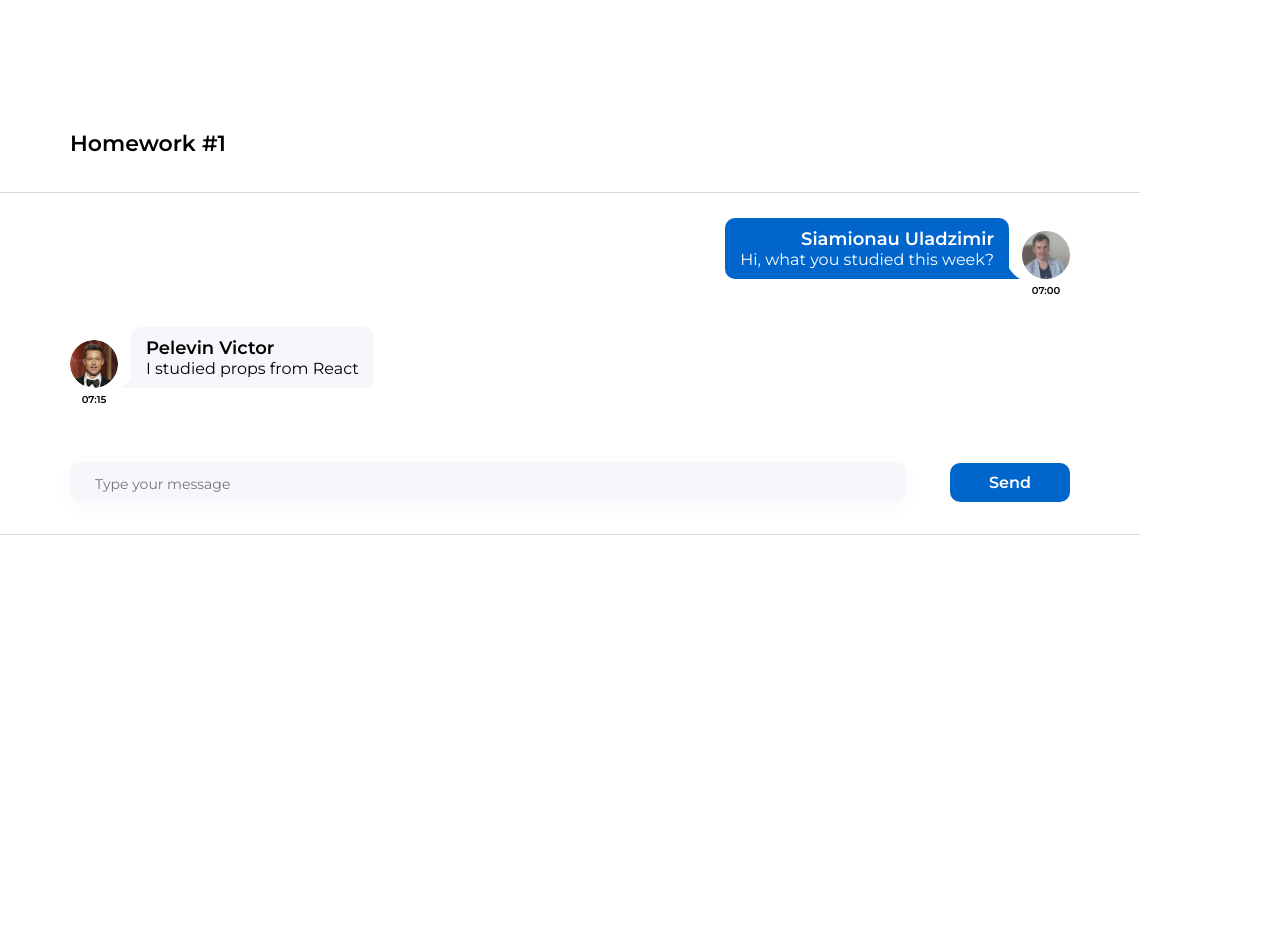
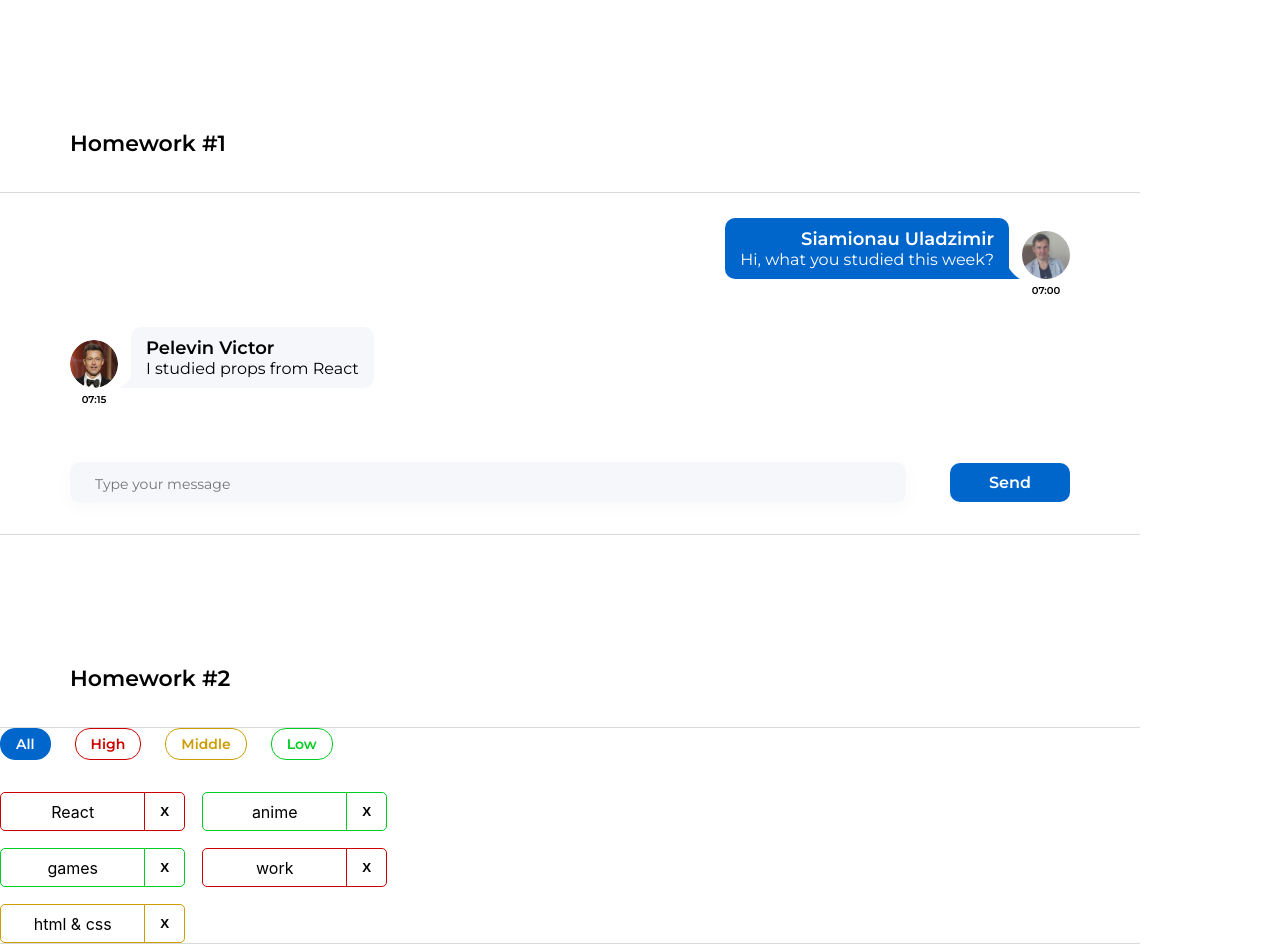
Before and after one commit to Vladseme2012/hws2-master, a React (Create React App) app: page /#/ in a window 1280 px wide. Before the commit the page ends 800 px from the top, so only its background shows below. Built offline with nearby package versions, Linux system fonts and the light colour scheme.

Commit message:
added solution for task hw02

```diff
--- a/src/s1-main/App.tsx
+++ b/src/s1-main/App.tsx
@@ -1,13 +1,14 @@
 import React from 'react'
 import s from './App.module.css'
 import HW1 from '../s2-homeworks/hw01/HW1'
+import HW2 from '../s2-homeworks/hw02/HW2';
 
 function App() {
     return (
         <div className={s.App}>
             <HW1/>
+            <HW2/>
             {/*раскомментировать по ходу выполнения*/}
-            {/*<HW2/>*/}
             {/*<HW3/>*/}
             {/*<HW4/>*/}
 
--- a/src/s2-homeworks/hw02/HW2.tsx
+++ b/src/s2-homeworks/hw02/HW2.tsx
@@ -1,58 +1,44 @@
-import React, {useState} from 'react'
-import Affairs from './affairs/Affairs'
-import s2 from '../../s1-main/App.module.css'
-
-/*
-* 1 - описать типы AffairPriorityType, AffairType
-* 2 - указать нужный тип для defaultAffairs
-* 3 - дописать типы и логику функции filterAffairs и проверить её тестами
-* 4 - выполнить пункт 3 для функции deleteAffair
-* 5 - указать нужный тип в useState с affairs
-* 6 - дописать тип и логику функции deleteAffairCallback
-* 7 - в файле Affairs.tsx дописать типизацию пропсов
-* 8 - в файле Affairs.tsx дописать логику функций setAll, setHigh, setMiddle, setLow
-* 9 - в файле Affair.tsx дописать типизацию пропсов
-* 10 - в файле Affair.tsx дописать функции deleteCallback и использовать
-* 11 - в файле Affair.tsx отобразить приходящие данные
-* */
+import React, {useState} from 'react';
+import Affairs from './affairs/Affairs';
+import s2 from '../../s1-main/App.module.css';
 
 // types
-export type AffairPriorityType = any // need to fix any
+export type AffairPriorityType = 'low' | 'middle' | 'high';
+
 export type AffairType = {
-    _id: any // need to fix any
-    name: any // need to fix any
+    _id: number
+    name: string
     priority: AffairPriorityType
 }
 export type FilterType = 'all' | AffairPriorityType
 
 // constants
-const defaultAffairs: any = [ // need to fix any
+const defaultAffairs: AffairType[] = [
     {_id: 1, name: 'React', priority: 'high'}, // студенты могут изменить содержимое name и количество элементов в массиве, ...priority не менять!
     {_id: 2, name: 'anime', priority: 'low'},
     {_id: 3, name: 'games', priority: 'low'},
     {_id: 4, name: 'work', priority: 'high'},
     {_id: 5, name: 'html & css', priority: 'middle'},
-]
+];
 
 // pure helper functions
-export const filterAffairs = (affairs: any, filter: any): any => { // need to fix any
+export const filterAffairs = (affairs: AffairType[], filter: FilterType): AffairType[] => {
+    return filter === 'all' ? affairs : affairs.filter(affair => affair.priority === filter);
+};
 
-
-    return affairs // need to fix
-}
-export const deleteAffair = (affairs: any, _id: any): any => { // need to fix any
-
-    return affairs // need to fix
-}
+export const deleteAffair = (affairs: AffairType[], _id: number): AffairType[] => {
+    return affairs.filter(affair => affair._id !== _id);
+};
 
 function HW2() {
-    const [affairs, setAffairs] = useState<any>(defaultAffairs) // need to fix any
-    const [filter, setFilter] = useState<FilterType>('all')
+    const [affairs, setAffairs] = useState<AffairType[]>(defaultAffairs);
+    const [filter, setFilter] = useState<FilterType>('all');
 
-    const filteredAffairs = filterAffairs(affairs, filter)
-    const deleteAffairCallback = (_id: any) => { // need to fix any
-        // need to fix
-    }
+    const filteredAffairs = filterAffairs(affairs, filter);
+
+    const deleteAffairCallback = (_id: number) => {
+        setAffairs(deleteAffair(filteredAffairs, _id));
+    };
 
     return (
         <div id={'hw2'}>
@@ -66,7 +52,7 @@ function HW2() {
                 />
             </div>
         </div>
-    )
+    );
 }
 
-export default HW2
+export default HW2;
--- a/src/s2-homeworks/hw02/affairs/Affairs.tsx
+++ b/src/s2-homeworks/hw02/affairs/Affairs.tsx
@@ -1,41 +1,43 @@
-import React from 'react'
-import Affair from './affair/Affair'
-import {AffairType, FilterType} from '../HW2'
-import s from './Affairs.module.css'
+import React from 'react';
+import Affair from './affair/Affair';
+import {AffairType, FilterType} from '../HW2';
+import s from './Affairs.module.css';
 
 type AffairsPropsType = {
-    data: any // need to fix any
-    setFilter: any
-    deleteAffairCallback: any
+    data: AffairType[]
+    setFilter: (filter: FilterType) => void
+    deleteAffairCallback: (_id: number) => void
     filter: FilterType
 }
 
 function Affairs(props: AffairsPropsType) {
+
     const setAll = () => {
-        // need to fix
-    }
+        props.setFilter('all');
+    };
     const setHigh = () => {
-        // need to fix
-    }
+        props.setFilter('high');
+    };
     const setMiddle = () => {
-        // need to fix
-    }
+        props.setFilter('middle');
+    };
     const setLow = () => {
-        // need to fix
-    }
+        props.setFilter('low');
+    };
 
-    const cnAll = s.button + ' ' + s.all + (props.filter === 'all' ? ' ' + s.active : '')
-    const cnHigh = s.button + ' ' + s.high + (props.filter === 'high' ? ' ' + s.active : '')
-    const cnMiddle = s.button + ' ' + s.middle + (props.filter === 'middle' ? ' ' + s.active : '')
-    const cnLow = s.button + ' ' + s.low + (props.filter === 'low' ? ' ' + s.active : '')
+    const cnAll = s.button + ' ' + s.all + (props.filter === 'all' ? ' ' + s.active : '');
+    const cnHigh = s.button + ' ' + s.high + (props.filter === 'high' ? ' ' + s.active : '');
+    const cnMiddle = s.button + ' ' + s.middle + (props.filter === 'middle' ? ' ' + s.active : '');
+    const cnLow = s.button + ' ' + s.low + (props.filter === 'low' ? ' ' + s.active : '');
 
     const mappedAffairs = props.data.map((a: AffairType) => (
         <Affair
             key={a._id} // кеи ОБЯЗАТЕЛЬНЫ в 99% - так что лучше их писать всегда при создании компонент в мапе
             affair={a}
             deleteAffairCallback={props.deleteAffairCallback}
+            children={'X'}
         />
-    ))
+    ));
 
     return (
         <div>
@@ -71,7 +73,7 @@ function Affairs(props: AffairsPropsType) {
             </div>
             <div className={s.affairs}>{mappedAffairs}</div>
         </div>
-    )
+    );
 }
 
-export default Affairs
+export default Affairs;
--- a/src/s2-homeworks/hw02/affairs/affair/Affair.tsx
+++ b/src/s2-homeworks/hw02/affairs/affair/Affair.tsx
@@ -1,22 +1,27 @@
-import React from 'react'
-import { AffairType } from '../../HW2'
-import s from './Affair.module.css'
-import s2 from '../Affairs.module.css'
+import React from 'react';
+import {AffairType} from '../../HW2';
+import s from './Affair.module.css';
+import s2 from '../Affairs.module.css';
 
 type AffairPropsType = {
-    // key не нужно типизировать
     affair: AffairType
-    deleteAffairCallback: any // need to fix any
+    deleteAffairCallback: (_id: number) => void
+
+} & {
+    children: string;
 }
 
+
 function Affair(props: AffairPropsType) {
+
     const deleteCallback = () => {
-        // need to fix
-    }
+        props.deleteAffairCallback(props.affair._id);
+    };
 
-    const nameClass = s.name + ' ' + s2[props.affair.priority]
-    const buttonClass = s.closeButton + ' ' + s2[props.affair.priority]
-    const affairClass = s.affair + ' ' + s2[props.affair.priority]
+
+    const nameClass = s.name + ' ' + s2[props.affair.priority];
+    const buttonClass = s.closeButton + ' ' + s2[props.affair.priority];
+    const affairClass = s.affair + ' ' + s2[props.affair.priority];
 
     return (
         <div
@@ -24,8 +29,7 @@ function Affair(props: AffairPropsType) {
             className={affairClass}
         >
             <div id={'hw2-name-' + props.affair._id} className={nameClass}>
-                {/*создаёт студент*/}
-
+                {props.affair.name}
                 {/**/}
             </div>
             <div id={'hw2-priority-' + props.affair._id} hidden>
@@ -35,15 +39,15 @@ function Affair(props: AffairPropsType) {
             <button
                 id={'hw2-button-delete-' + props.affair._id}
                 className={buttonClass}
-                // need to fix
-
-            >
-                {/*текст кнопки могут изменить студенты*/}
-                X
+                onClick={() => {
+                    deleteCallback();
+                }}>
+                {props.children}
+                {/*X*/}
                 {/**/}
             </button>
         </div>
-    )
+    );
 }
 
-export default Affair
+export default Affair;
```
